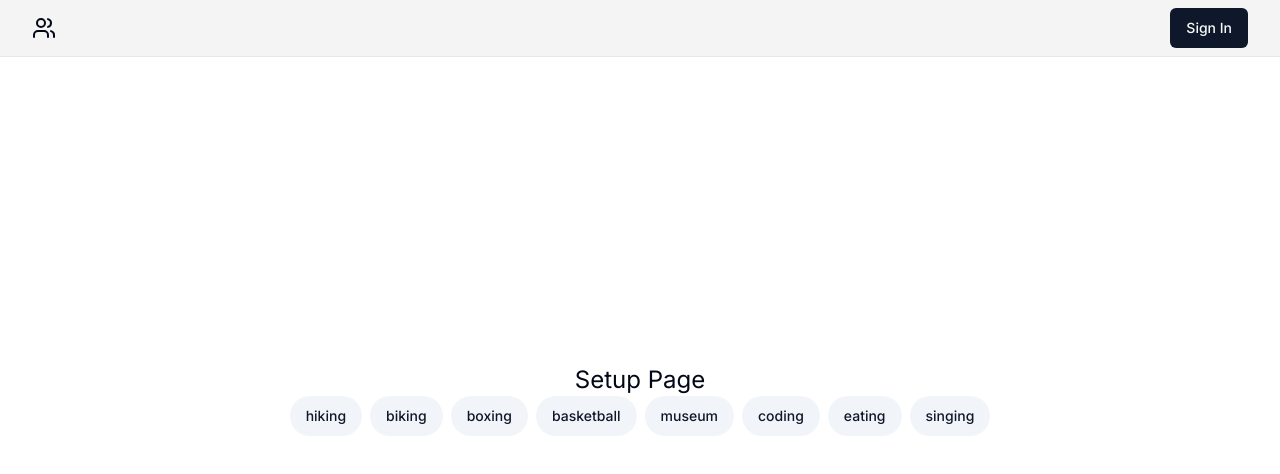
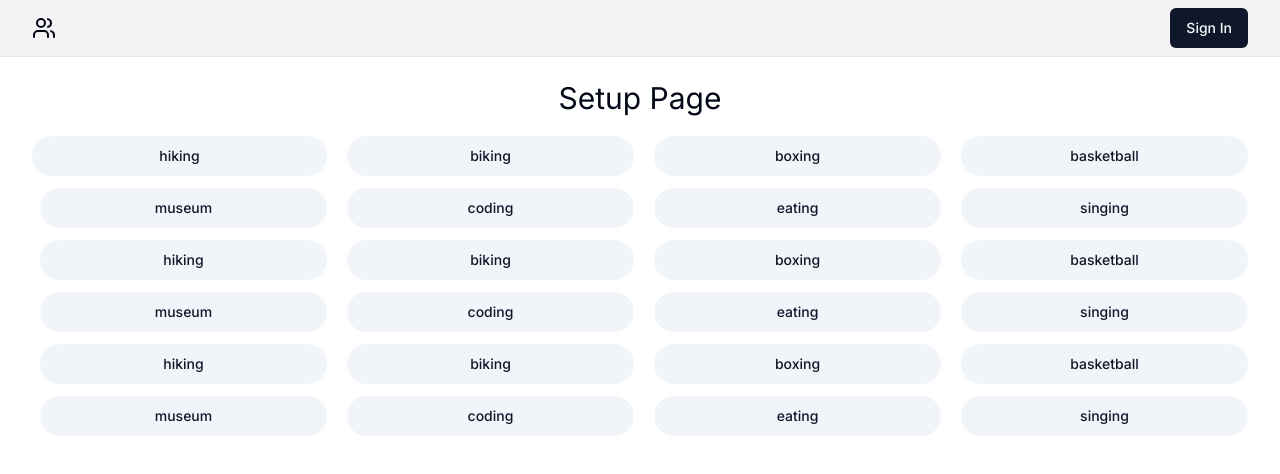
Before and after one commit to bding08/Bitcamp-2024, a Next.js app: page /interests in a window 1280 px wide. Shown: the top 474 px of the page. Built offline with nearby package versions, Linux system fonts and the light colour scheme; no server answers.

Commit message:
working on interest btn

```diff
--- a/src/app/api/user/route.ts
+++ b/src/app/api/user/route.ts
@@ -11,6 +11,13 @@ const userSchema = z.object({
     .email("Invalid Email"),
   password: z.string().min(1, { message: "Password is Required" }),
 });
+
+export async function POSTUserInterests(req: Request) {
+  try {
+  } catch (error) {
+    console.log(error);
+  }
+}
 
 export async function POST(req: Request) {
   try {
--- a/src/app/interests/page.tsx
+++ b/src/app/interests/page.tsx
@@ -3,10 +3,19 @@
 import React, { useState } from "react";
 import InterestsBtn from "../components/InterestsBtn";
 import { Button } from "../components/ui/button";
+import { VariantProps } from "class-variance-authority";
+
+interface variant {
+  default: "bg-primary text-primary-foreground hover:bg-primary/90";
+  destructive: "bg-destructive text-destructive-foreground hover:bg-destructive/90";
+  outline: "border border-input bg-background hover:bg-accent hover:text-accent-foreground";
+  secondary: "bg-secondary text-secondary-foreground hover:bg-secondary/80";
+  ghost: "hover:bg-accent hover:text-accent-foreground";
+  link: "text-primary underline-offset-4 hover:underline";
+}
 
 const setupRoute = () => {
-  const [btnClass, setBtnClass] = useState(false);
-  const [btnColor, setBtnColor] = useState("red");
+  const [btnClass, setBtnClass] = useState("secondary");
 
   const interestList = [
     "hiking",
@@ -17,20 +26,38 @@ const setupRoute = () => {
     "coding",
     "eating",
     "singing",
+    "hiking",
+    "biking",
+    "boxing",
+    "basketball",
+    "museum",
+    "coding",
+    "eating",
+    "singing",
+    "hiking",
+    "biking",
+    "boxing",
+    "basketball",
+    "museum",
+    "coding",
+    "eating",
+    "singing",
   ];
 
-  const onClick = () => {
-    console.log("clicked");
+  const handleClick = () => {
+    const newVariant = btnClass === "secondary" ? "primary" : "secondary";
+    setBtnClass(newVariant);
   };
 
   return (
-    <div className="text-2xl">
-      <h1 className="flex items-center justify-center bg: ">Setup Page</h1>
+    <div className="text-3xl space-y-5 absolute inset-x-0 top-20 ">
+      <h1 className="flex items-center justify-center ">Setup Page</h1>
 
-      <div className="flex space-x-2 ">
-        {interestList.map((interest) => (
-          <Button variant={"secondary"} onClick={() => {}}>
-            {interest}
+      <div className="grid space-x-2 items-center justify-center  grid-cols-4 gap-3 container px10">
+        {interestList.map((interestItem) => (
+          //{btnClass as variant}>
+          <Button onClick={handleClick} variant="secondary">
+            {interestItem}
           </Button>
         ))}
       </div>
```
Also changed, not shown: src/app/api/interests/route.ts (deleted).
